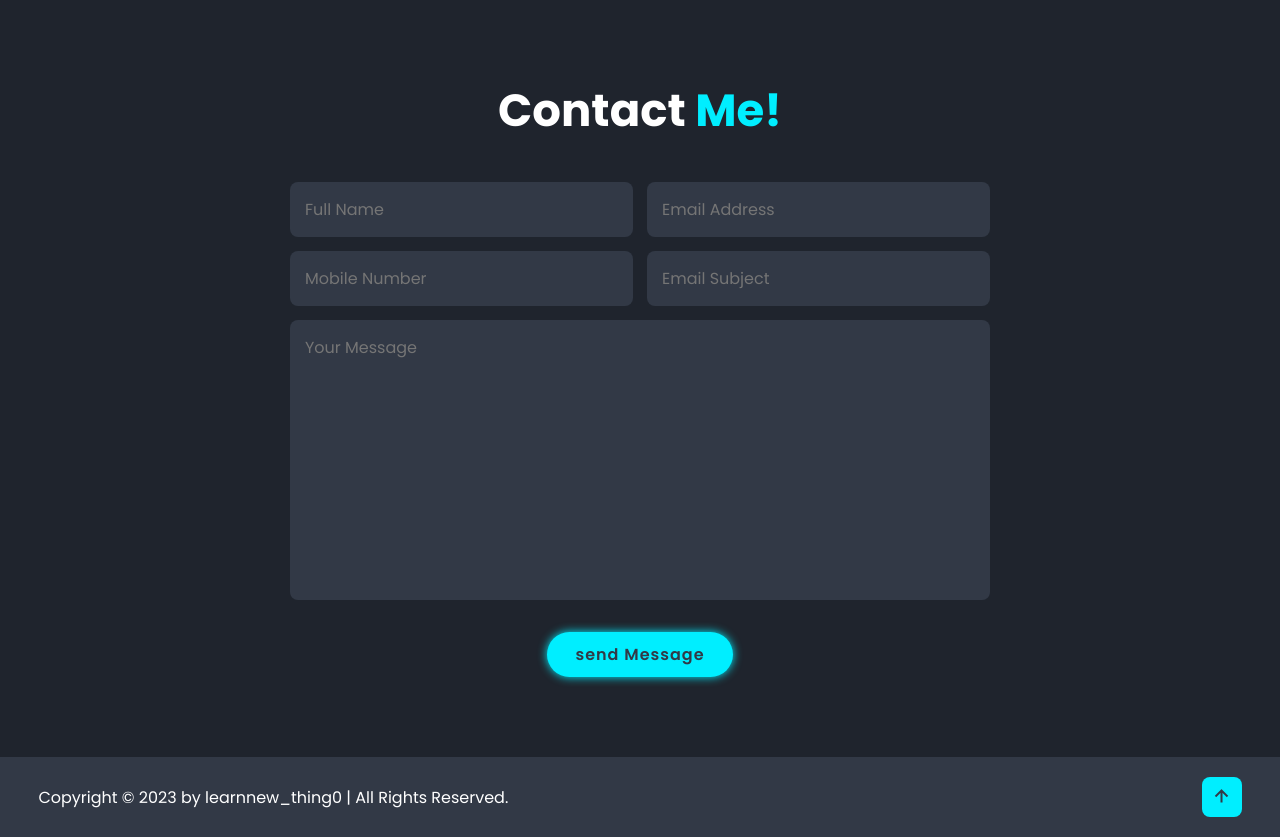
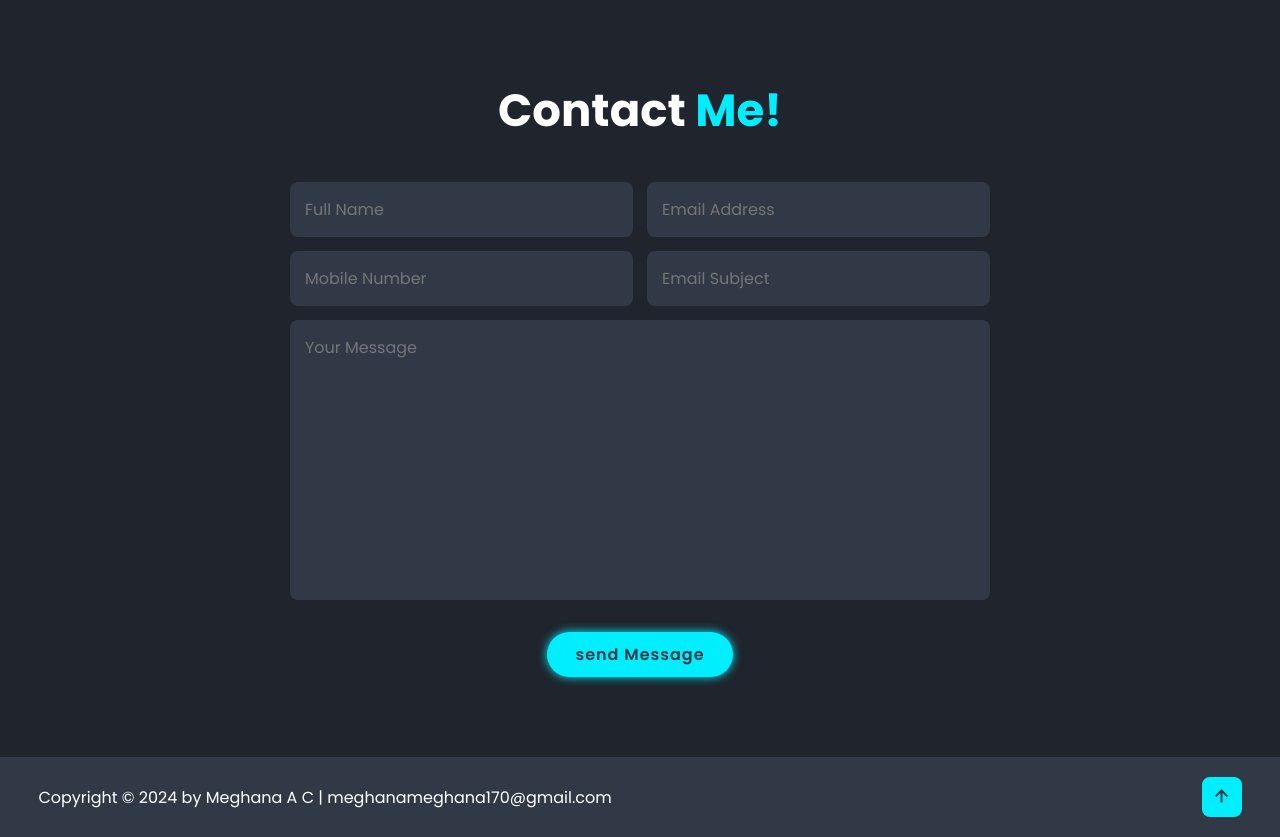
Before and after one commit to MeghanaAC-03/portfolio, a plain HTML site: page index.html in a window 1280 px wide. Shown: the part 3724-4561 px from the top of the page. Drawn offline with nearby package versions, Linux system fonts and the light colour scheme.

Commit message:
Update index.html

```diff
--- a/index.html
+++ b/index.html
@@ -176,7 +176,7 @@
     <!-- footer design -->
     <footer class="footer">
         <div class="footer-text">
-            <p> Copyright &copy; 2023 by learnnew_thing0 | All Rights Reserved.</p>
+            <p> Copyright &copy; 2024 by Meghana A C | meghanameghana170@gmail.com</p>
         </div>
         <div class="footer-iconTop">
             <a href="#home"><i class='bx bx-up-arrow-alt'></i></a>
```
